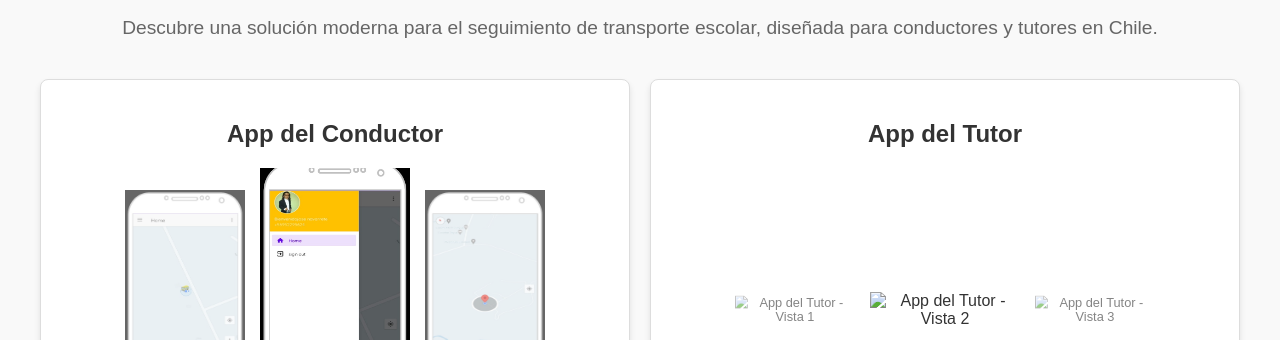
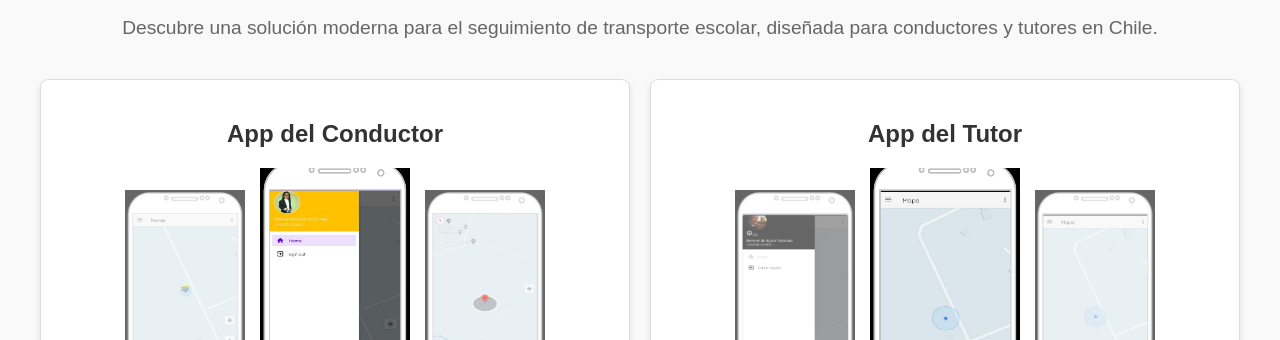
Before and after one commit to navibsolutions/nfurgon, a plain HTML site: page index.html in a window 1280 px wide. Shown: the part 612-952 px from the top of the page. Drawn offline with Linux system fonts and the light colour scheme.

Commit message:
Update index.html

```diff
--- a/index.html
+++ b/index.html
@@ -137,9 +137,9 @@
             <div class="app">
                 <h2>App del Tutor</h2>
                 <div class="carousel" id="tutor-carousel">
-                    <img src="image1.png" alt="App del Tutor - Vista 1">
-                    <img src="image2.png" alt="App del Tutor - Vista 2">
-                    <img src="image3.png" alt="App del Tutor - Vista 3">
+                    <img src="image4.jpeg" alt="App del Tutor - Vista 1">
+                    <img src="image5.jpeg" alt="App del Tutor - Vista 2">
+                    <img src="image6.jpeg" alt="App del Tutor - Vista 3">
                 </div>
                 <p>Monitorea el recorrido del transporte, recibe notificaciones en tiempo real y mantente informado.</p>
             </div>
```
